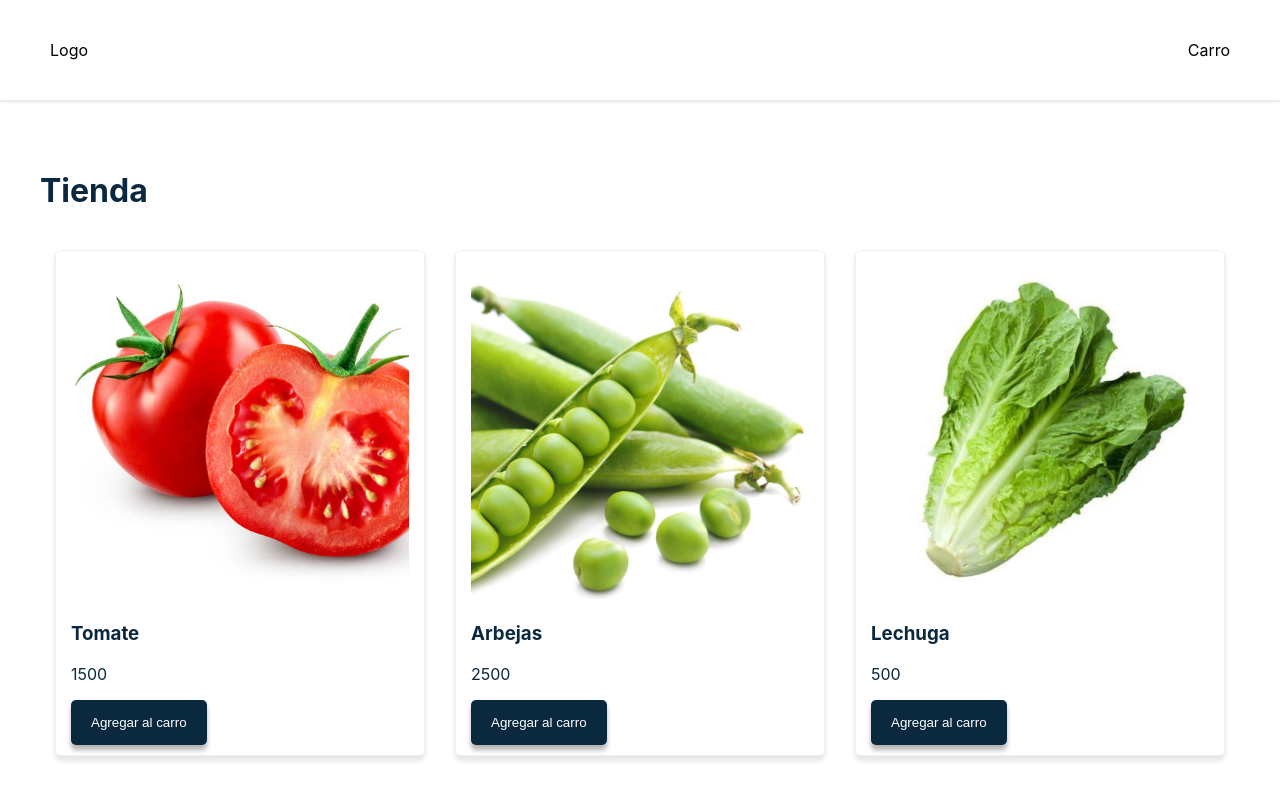
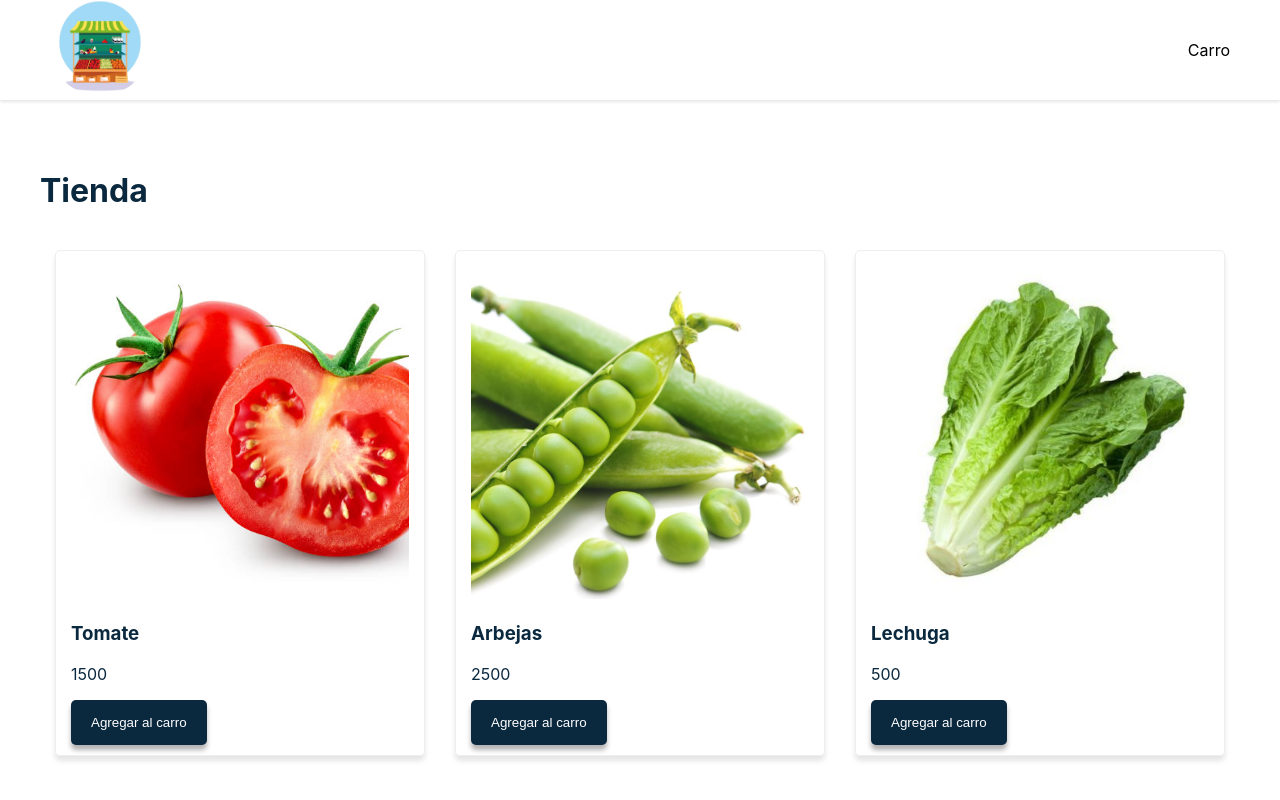
Before and after one commit to hrdax/proyecto-js, a React (Create React App) app in the folder carrito de compras react/carro-de-compras/: page / in a window 1280 px wide. Shown: the top 800 px of the page. Built offline with nearby package versions, Linux system fonts and the light colour scheme.

Commit message:
componente logo

```diff
--- /dev/null
+++ b/carrito de compras react/carro-de-compras/src/components/Logo.js
@@ -0,0 +1,25 @@
+import { Component } from "react"
+
+const styles ={
+    logo: {
+        fontWeight: '700',
+        fontSize: '2rem',
+    },
+    img: {
+        width: '100px',
+        height: '100px',
+        borderRadius: '50%'
+    }
+}
+
+class Logo extends Component {
+    render() {
+        return (
+            <div style={ styles.logo }>
+                <img style={ styles.img } alt="Shop" src="logo/logo.jpg" />
+            </div>
+        )
+    }
+}
+
+export default Logo
--- a/carrito de compras react/carro-de-compras/src/components/Navbar.js
+++ b/carrito de compras react/carro-de-compras/src/components/Navbar.js
@@ -1,4 +1,5 @@
 import { Component } from "react"
+import Logo from './Logo'
 
 const styles = {
     navbar: {
@@ -17,7 +18,7 @@
     render() {
         return (
             <nav style={ styles.navbar }>
-                <p>Logo</p>
+                <Logo />
                 <p>Carro</p>
             </nav>
         )
```
Also changed, not shown: carrito de compras react/carro-de-compras/public/logo/logo.jpg (added).
